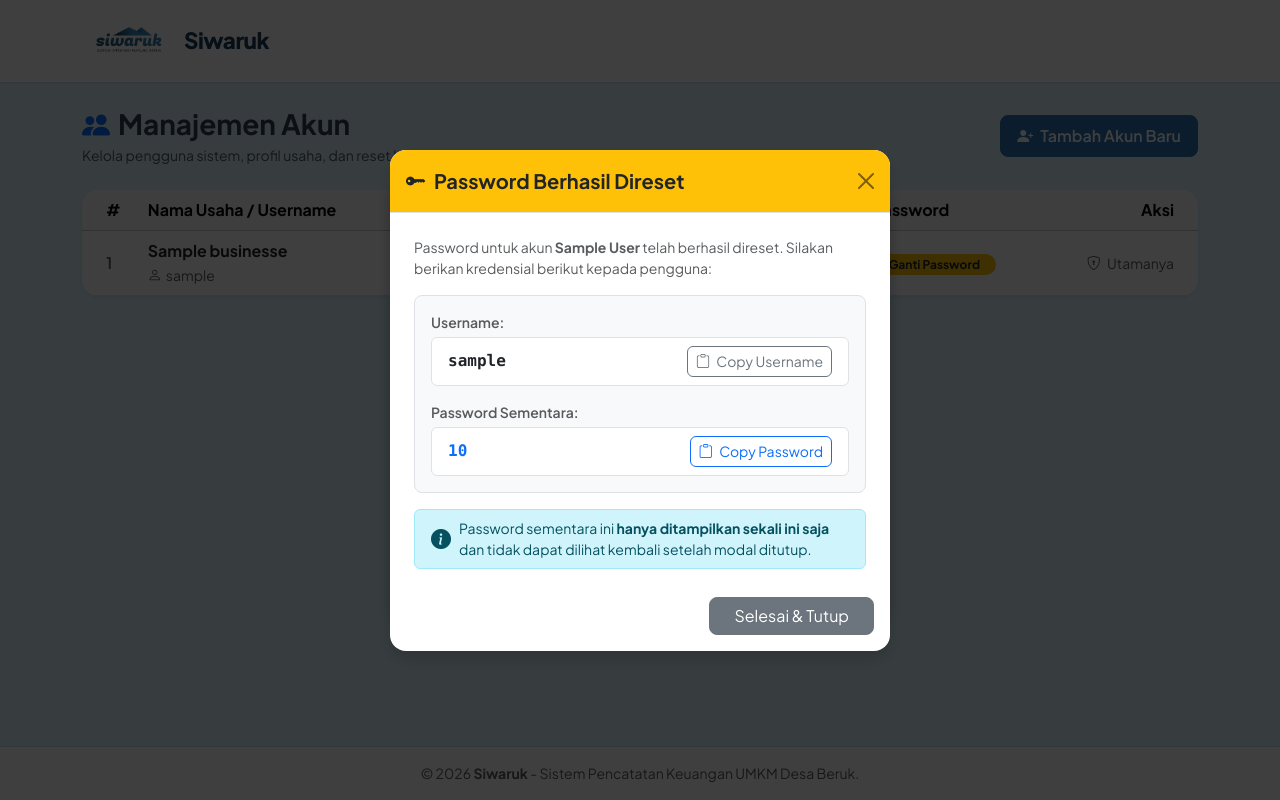
After one commit to adindanrsn/siwaruk, a Flask app: template app/templates/admin/users.html in a window 1280 px wide. The commit adds this page. Run offline with Flask 3, Linux system fonts and the light colour scheme; tables that the repository leaves empty hold one stand-in row (values such as "Sample post"); the template is opened without the code that fills it: values that come from a table or form of the project are taken from there, most other values are stand-ins (such as "Sample title", 1, 10 or a date in 2020).

Commit message:
Complete authentication and user management module

```diff
--- a/app/models/user.py
+++ b/app/models/user.py
@@ -15,6 +15,11 @@ class User(UserMixin, BaseModel):
     password_hash = db.Column(db.String(255), nullable=False)
     full_name = db.Column(db.String(100), nullable=False)
     role = db.Column(db.String(20), nullable=False, default='owner')  # admin or owner
+    must_change_password = db.Column(
+        db.Boolean,
+        nullable=False,
+        default=True
+    )
 
     # Relationships
     # One User owns one Business
--- a/app/routes/__init__.py
+++ b/app/routes/__init__.py
@@ -1,4 +1,5 @@
 from app.routes.auth import auth_bp
 from app.routes.dashboard import dashboard_bp
+from app.routes.admin import admin_bp
 
-__all__ = ['auth_bp', 'dashboard_bp']
+__all__ = ['auth_bp', 'dashboard_bp', 'admin_bp']
--- /dev/null
+++ b/app/templates/admin/users.html
@@ -0,0 +1,290 @@
+{% extends "base.html" %}
+
+{% block title %}Manajemen Akun - Siwaruk{% endblock %}
+
+{% block content %}
+<div class="row mb-4 align-items-center">
+    <div class="col-md-6">
+        <h3 class="fw-bold mb-1"><i class="bi bi-people-fill text-primary me-2"></i>Manajemen Akun</h3>
+        <p class="text-muted small mb-0">Kelola pengguna sistem, profil usaha, dan reset kata sandi akun.</p>
+    </div>
+    <div class="col-md-6 text-md-end mt-3 mt-md-0">
+        <button type="button" class="btn btn-primary-custom rounded-3 px-3 py-2" data-bs-toggle="modal" data-bs-target="#createAccountModal">
+            <i class="bi bi-person-plus-fill me-1"></i> Tambah Akun Baru
+        </button>
+    </div>
+</div>
+
+<div class="card card-custom border-0 shadow-sm overflow-hidden">
+    <div class="table-responsive">
+        <table class="table table-hover align-middle mb-0">
+            <thead class="table-light">
+                <tr>
+                    <th scope="col" class="ps-4">#</th>
+                    <th scope="col">Nama Usaha / Username</th>
+                    <th scope="col">Nama Pemilik</th>
+                    <th scope="col">No. WhatsApp</th>
+                    <th scope="col">Role</th>
+                    <th scope="col">Status Password</th>
+                    <th scope="col" class="text-end pe-4">Aksi</th>
+                </tr>
+            </thead>
+            <tbody>
+                {% for u in users %}
+                <tr>
+                    <td class="ps-4 fw-semibold text-muted">{{ loop.index }}</td>
+                    <td>
+                        <div class="fw-bold text-dark">{{ u.business.business_name if u.business else '-' }}</div>
+                        <small class="text-muted"><i class="bi bi-person me-1"></i>{{ u.username }}</small>
+                    </td>
+                    <td>{{ u.full_name }}</td>
+                    <td>{{ u.business.phone if (u.business and u.business.phone) else '-' }}</td>
+                    <td>
+                        {% if u.role == 'admin' %}
+                            <span class="badge bg-primary-subtle text-primary border border-primary-subtle rounded-pill px-3 py-1">Admin</span>
+                        {% else %}
+                            <span class="badge bg-success-subtle text-success border border-success-subtle rounded-pill px-3 py-1">Owner</span>
+                        {% endif %}
+                    </td>
+                    <td>
+                        {% if u.must_change_password %}
+                            <span class="badge bg-warning text-dark rounded-pill px-3 py-1">
+                                <i class="bi bi-exclamation-circle me-1"></i> Wajib Ganti Password
+                            </span>
+                        {% else %}
+                            <span class="badge bg-secondary-subtle text-secondary border rounded-pill px-3 py-1">
+                                <i class="bi bi-check-circle me-1"></i> Aktif
+                            </span>
+                        {% endif %}
+                    </td>
+                    <td class="text-end pe-4">
+                        {% if u.role != 'admin' %}
+                            <button type="button" class="btn btn-outline-warning btn-sm rounded-pill px-3" data-bs-toggle="modal" data-bs-target="#confirmResetModal{{ u.id }}">
+                                <i class="bi bi-key-fill me-1"></i> Reset Password
+                            </button>
+                        {% else %}
+                            <span class="text-muted small italic" title="Password Admin tidak dapat direset dari halaman ini">
+                                <i class="bi bi-shield-lock me-1"></i> Utamanya
+                            </span>
+                        {% endif %}
+                    </td>
+                </tr>
+
+                {% if u.role != 'admin' %}
+                <!-- Modal Konfirmasi Reset Password untuk User {{ u.id }} -->
+                <div class="modal fade" id="confirmResetModal{{ u.id }}" tabindex="-1" aria-labelledby="confirmResetModalLabel{{ u.id }}" aria-hidden="true">
+                    <div class="modal-dialog modal-dialog-centered">
+                        <div class="modal-content rounded-4 border-0 shadow">
+                            <div class="modal-header border-bottom-0 pb-0">
+                                <h5 class="modal-title fw-bold" id="confirmResetModalLabel{{ u.id }}">
+                                    <i class="bi bi-exclamation-triangle-fill text-warning me-2"></i>Konfirmasi Reset Password
+                                </h5>
+                                <button type="button" class="btn-close" data-bs-dismiss="modal" aria-label="Close"></button>
+                            </div>
+                            <div class="modal-body py-3">
+                                <p class="mb-2 fs-6 text-dark">Apakah Anda yakin ingin mereset password akun ini?</p>
+                                <div class="bg-light p-3 rounded-3 border">
+                                    <div class="small text-muted mb-1">Target Akun Pengguna:</div>
+                                    <div class="fw-bold text-dark">{{ u.full_name }}</div>
+                                    <small class="text-muted"><i class="bi bi-person me-1"></i>Username: <strong>{{ u.username }}</strong></small>
+                                </div>
+                                <small class="text-muted mt-2 d-block">
+                                    <i class="bi bi-info-circle me-1"></i> Sistem akan secara otomatis mengacak password sementara baru dan mengharuskan pengguna mengganti kata sandi saat login berikutnya.
+                                </small>
+                            </div>
+                            <div class="modal-footer border-top-0 pt-0">
+                                <button type="button" class="btn btn-light rounded-3" data-bs-dismiss="modal">Batal</button>
+                                <form action="{{ url_for('admin.reset_password', user_id=u.id) }}" method="POST" class="d-inline">
+                                    <button type="submit" class="btn btn-warning rounded-3 fw-bold">
+                                        <i class="bi bi-key-fill me-1"></i> Reset Password
+                                    </button>
+                                </form>
+                            </div>
+                        </div>
+                    </div>
+                </div>
+                {% endif %}
+
+                {% else %}
+                <tr>
+                    <td colspan="7" class="text-center py-4 text-muted">Belum ada akun terdaftar.</td>
+                </tr>
+                {% endfor %}
+            </tbody>
+        </table>
+    </div>
+</div>
+
+<!-- Modal Tambah Akun Baru -->
+<div class="modal fade" id="createAccountModal" tabindex="-1" aria-labelledby="createAccountModalLabel" aria-hidden="true">
+    <div class="modal-dialog modal-dialog-centered">
+        <div class="modal-content rounded-4 border-0 shadow">
+            <div class="modal-header border-bottom-0 pb-0">
+                <h5 class="modal-title fw-bold" id="createAccountModalLabel">
+                    <i class="bi bi-person-plus-fill text-primary me-2"></i>Tambah Akun UMKM Baru
+                </h5>
+                <button type="button" class="btn-close" data-bs-dismiss="modal" aria-label="Close"></button>
+            </div>
+            <form action="{{ url_for('admin.create_user') }}" method="POST">
+                <div class="modal-body py-3">
+                    <div class="mb-3">
+                        <label for="business_name" class="form-label fw-semibold small text-secondary">Nama Usaha</label>
+                        <div class="input-group">
+                            <span class="input-group-text bg-light border-end-0"><i class="bi bi-shop text-muted"></i></span>
+                            <input type="text" class="form-control border-start-0 bg-light" id="business_name" name="business_name" placeholder="Contoh: Warung Berkah" required>
+                        </div>
+                        <div class="form-text small text-muted">Username akan otomatis dibuat dari Nama Usaha.</div>
+                    </div>
+                    <div class="mb-3">
+                        <label for="owner_name" class="form-label fw-semibold small text-secondary">Nama Pemilik</label>
+                        <div class="input-group">
+                            <span class="input-group-text bg-light border-end-0"><i class="bi bi-person-card text-muted"></i></span>
+                            <input type="text" class="form-control border-start-0 bg-light" id="owner_name" name="owner_name" placeholder="Contoh: Budi Santoso" required>
+                        </div>
+                    </div>
+                    <div class="mb-3">
+                        <label for="phone" class="form-label fw-semibold small text-secondary">Nomor WhatsApp</label>
+                        <div class="input-group">
+                            <span class="input-group-text bg-light border-end-0"><i class="bi bi-whatsapp text-muted"></i></span>
+                            <input type="text" class="form-control border-start-0 bg-light" id="phone" name="phone" placeholder="Contoh: 081234567890" required>
+                        </div>
+                    </div>
+                    <div class="mb-3">
+                        <label for="role" class="form-label fw-semibold small text-secondary">Role / Peran</label>
+                        <div class="input-group">
+                            <span class="input-group-text bg-light border-end-0"><i class="bi bi-shield text-muted"></i></span>
+                            <select class="form-select border-start-0 bg-light" id="role" name="role" required>
+                                <option value="owner" selected>Owner (Pemilik UMKM)</option>
+                                <option value="admin">Admin (Pengelola Sistem)</option>
+                            </select>
+                        </div>
+                    </div>
+                </div>
+                <div class="modal-footer border-top-0 pt-0">
+                    <button type="button" class="btn btn-light rounded-3" data-bs-dismiss="modal">Batal</button>
+                    <button type="submit" class="btn btn-primary-custom rounded-3 fw-bold">
+                        <i class="bi bi-check-circle me-1"></i> Buat Akun & Usaha
+                    </button>
+                </div>
+            </form>
+        </div>
+    </div>
+</div>
+
+<!-- Modal Kredensial Pembuatan Akun Baru -->
+{% if new_account %}
+<div class="modal fade" id="newAccountSuccessModal" tabindex="-1" aria-labelledby="newAccountSuccessModalLabel" aria-hidden="true" data-bs-backdrop="static">
+    <div class="modal-dialog modal-dialog-centered">
+        <div class="modal-content rounded-4 border-0 shadow">
+            <div class="modal-header bg-success text-white rounded-top-4">
+                <h5 class="modal-title fw-bold" id="newAccountSuccessModalLabel">
+                    <i class="bi bi-check-circle-fill me-2"></i>Kredensial Akun Berhasil Dibuat
+                </h5>
+                <button type="button" class="btn-close btn-close-white" data-bs-dismiss="modal" aria-label="Close"></button>
+            </div>
+            <div class="modal-body p-4">
+                <p class="text-muted small mb-3">
+                    Harap simpan dan berikan kredensial berikut kepada <strong>{{ new_account.owner_name }}</strong> ({{ new_account.business_name }}):
+                </p>
+                <div class="bg-light p-3 rounded-3 border mb-3">
+                    <div class="mb-3">
+                        <small class="text-muted d-block fw-semibold mb-1">Username:</small>
+                        <div class="d-flex align-items-center justify-content-between bg-white p-2 px-3 rounded border">
+                            <span class="fw-bold text-dark font-monospace" id="newAccUsername">{{ new_account.username }}</span>
+                            <button type="button" class="btn btn-outline-secondary btn-sm rounded-2" onclick="copyById('newAccUsername', 'Username')">
+                                <i class="bi bi-clipboard me-1"></i> Copy Username
+                            </button>
+                        </div>
+                    </div>
+                    <div>
+                        <small class="text-muted d-block fw-semibold mb-1">Password Sementara:</small>
+                        <div class="d-flex align-items-center justify-content-between bg-white p-2 px-3 rounded border">
+                            <span class="fw-bold text-primary font-monospace" id="newAccPassword">{{ new_account.temp_password }}</span>
+                            <button type="button" class="btn btn-outline-primary btn-sm rounded-2" onclick="copyById('newAccPassword', 'Password sementara')">
+                                <i class="bi bi-clipboard me-1"></i> Copy Password
+                            </button>
+                        </div>
+                    </div>
+                </div>
+            </div>
+            <div class="modal-footer border-top-0 pt-0">
+                <button type="button" class="btn btn-secondary rounded-3 px-4" data-bs-dismiss="modal">Selesai & Tutup</button>
+            </div>
+        </div>
+    </div>
+</div>
+{% endif %}
+
+<!-- Modal Hasil Reset Password (Tampil Sekali) -->
+{% if reset_info %}
+<div class="modal fade" id="resetSuccessModal" tabindex="-1" aria-labelledby="resetSuccessModalLabel" aria-hidden="true" data-bs-backdrop="static">
+    <div class="modal-dialog modal-dialog-centered">
+        <div class="modal-content rounded-4 border-0 shadow">
+            <div class="modal-header bg-warning text-dark rounded-top-4">
+                <h5 class="modal-title fw-bold" id="resetSuccessModalLabel">
+                    <i class="bi bi-key-fill me-2"></i>Password Berhasil Direset
+                </h5>
+                <button type="button" class="btn-close" data-bs-dismiss="modal" aria-label="Close"></button>
+            </div>
+            <div class="modal-body p-4">
+                <p class="text-muted small mb-3">
+                    Password untuk akun <strong>{{ reset_info.full_name }}</strong> telah berhasil direset. Silakan berikan kredensial berikut kepada pengguna:
+                </p>
+                <div class="bg-light p-3 rounded-3 border mb-3">
+                    <div class="mb-3">
+                        <small class="text-muted d-block fw-semibold mb-1">Username:</small>
+                        <div class="d-flex align-items-center justify-content-between bg-white p-2 px-3 rounded border">
+                            <span class="fw-bold text-dark font-monospace" id="resetUsernameVal">{{ reset_info.username }}</span>
+                            <button type="button" class="btn btn-outline-secondary btn-sm rounded-2" onclick="copyById('resetUsernameVal', 'Username')">
+                                <i class="bi bi-clipboard me-1"></i> Copy Username
+                            </button>
+                        </div>
+                    </div>
+                    <div>
+                        <small class="text-muted d-block fw-semibold mb-1">Password Sementara:</small>
+                        <div class="d-flex align-items-center justify-content-between bg-white p-2 px-3 rounded border">
+                            <span class="fw-bold text-primary font-monospace" id="resetPasswordVal">{{ reset_info.temp_password }}</span>
+                            <button type="button" class="btn btn-outline-primary btn-sm rounded-2" onclick="copyById('resetPasswordVal', 'Password sementara')">
+                                <i class="bi bi-clipboard me-1"></i> Copy Password
+                            </button>
+                        </div>
+                    </div>
+                </div>
+                <div class="alert alert-info py-2 px-3 small mb-0 d-flex align-items-center gap-2">
+                    <i class="bi bi-info-circle-fill fs-5 flex-shrink-0"></i>
+                    <div>Password sementara ini <strong>hanya ditampilkan sekali ini saja</strong> dan tidak dapat dilihat kembali setelah modal ditutup.</div>
+                </div>
+            </div>
+            <div class="modal-footer border-top-0 pt-0">
+                <button type="button" class="btn btn-secondary rounded-3 px-4" data-bs-dismiss="modal">Selesai & Tutup</button>
+            </div>
+        </div>
+    </div>
+</div>
+{% endif %}
+{% endblock %}
+
+{% block extra_js %}
+<script>
+    document.addEventListener("DOMContentLoaded", function() {
+        {% if new_account %}
+        var newAccModal = new bootstrap.Modal(document.getElementById('newAccountSuccessModal'));
+        newAccModal.show();
+        {% endif %}
+
+        {% if reset_info %}
+        var resetModal = new bootstrap.Modal(document.getElementById('resetSuccessModal'));
+        resetModal.show();
+        {% endif %}
+    });
+
+    function copyById(elementId, label) {
+        var text = document.getElementById(elementId).innerText.trim();
+        navigator.clipboard.writeText(text).then(function() {
+            alert(label + " berhasil disalin ke clipboard!");
+        }, function(err) {
+            console.error('Gagal menyalin: ', err);
+        });
+    }
+</script>
+{% endblock %}
--- a/app/templates/base.html
+++ b/app/templates/base.html
@@ -116,6 +116,18 @@
                             <i class="bi bi-speedometer2 me-1"></i> Dashboard
                         </a>
                     </li>
+                    {% if current_user.role == 'admin' %}
+                    <li class="nav-item">
+                        <a class="nav-link fw-semibold text-dark" href="{{ url_for('admin.users_list') }}">
+                            <i class="bi bi-people me-1"></i> Manajemen Akun
+                        </a>
+                    </li>
+                    {% endif %}
+                    <li class="nav-item">
+                        <a class="nav-link fw-semibold text-dark" href="{{ url_for('auth.change_password') }}">
+                            <i class="bi bi-key me-1"></i> Ganti Password
+                        </a>
+                    </li>
                     <li class="nav-item">
                         <span class="user-badge d-inline-flex align-items-center gap-1">
                             <i class="bi bi-person-circle"></i>
```
Also changed, not shown: app/__init__.py (+14 -2 lines), app/routes/admin.py (added, +131 -0 lines), app/routes/auth.py (+47 -0 lines), app/templates/auth/change_password.html (added, +67 -0 lines), app/utils.py (+45 -0 lines), migrations/versions/277136aeaa65_add_must_change_password_to_user.py (added, +32 -0 lines).
